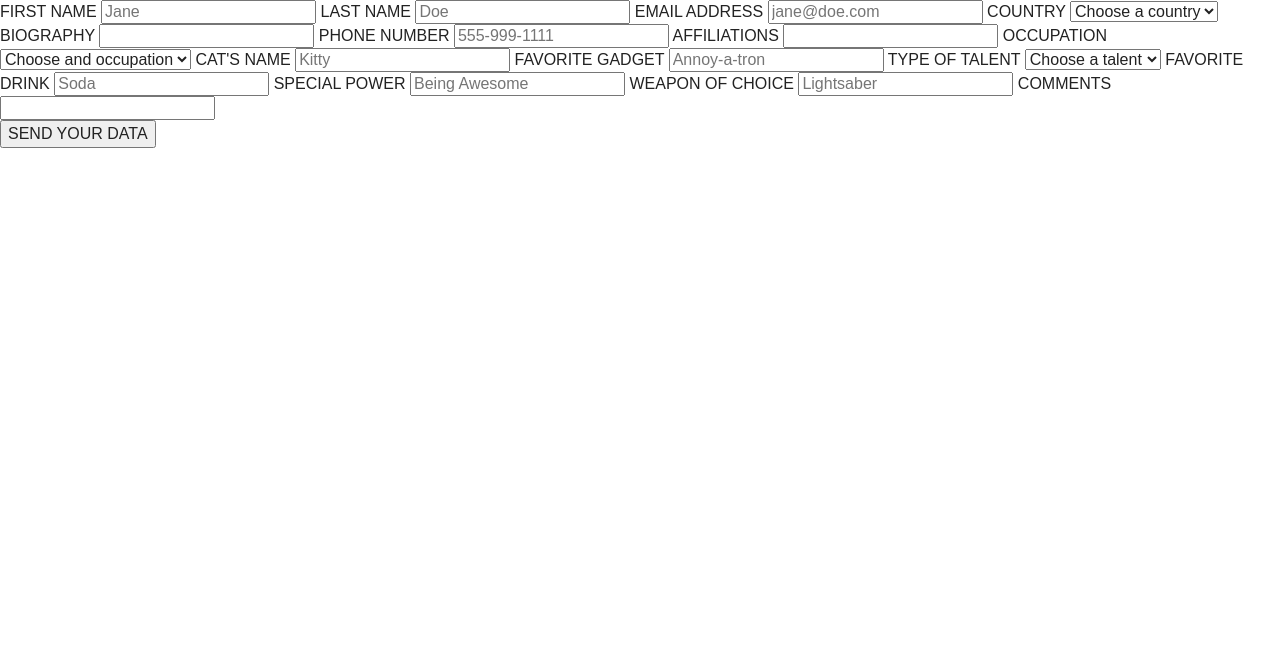
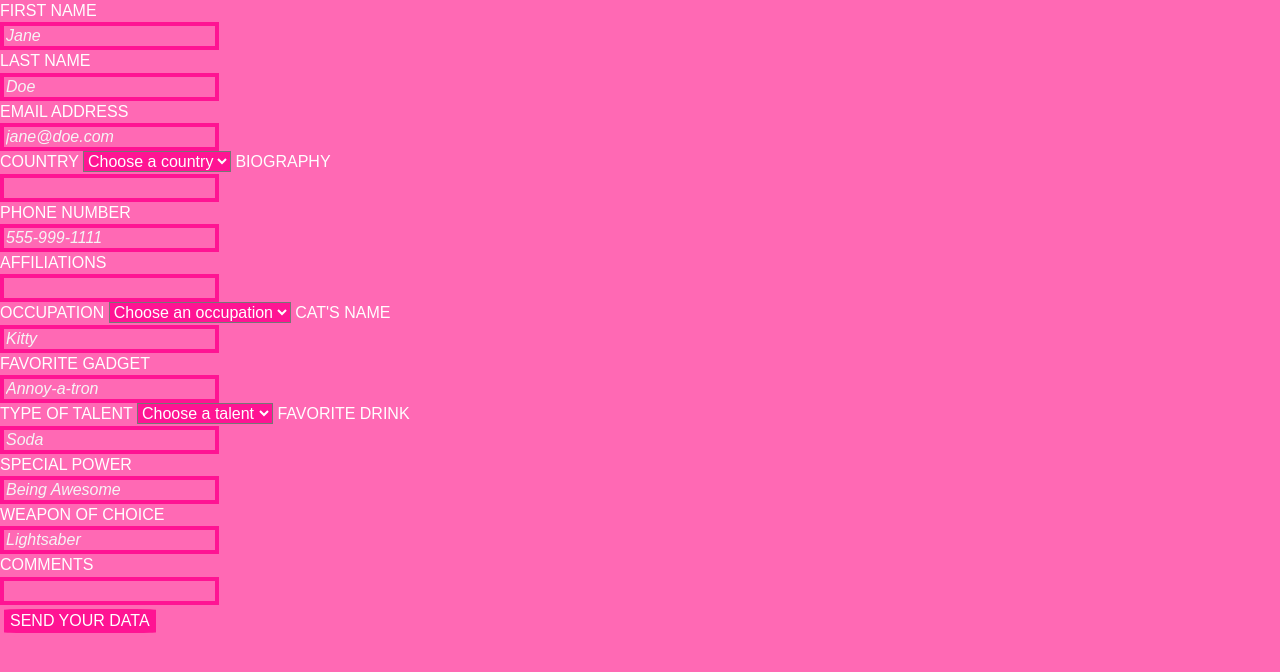
Before and after one commit to JessyRiordan/TIY-Assignments, a website: page MultiColumnForm/index.html in a window 1280 px wide. Drawn offline with nearby package versions, Linux system fonts and the light colour scheme.

Commit message:
finally have some cool colors and fonts

```diff
--- a/MultiColumnForm/css/main.css
+++ b/MultiColumnForm/css/main.css
@@ -95,6 +95,42 @@ textarea {
    Author's custom styles
    ========================================================================== */
 
+body {
+  background-color: hotpink;
+  font-family: fantasy;
+}
+
+span {
+  font-family: fantasy;
+  color: white;
+}
+
+/*Help with formatting input fields https://css-tricks.com/styling-texty-inputs-only/*/
+
+input {
+  display: block;
+  background: hotpink;
+  border: 0.25em solid deeppink;
+  /*color: deeppink;
+  /*color: white;*/
+}
+
+select {
+  background: deeppink;
+  color: white;
+}
+
+::-webkit-input-placeholder {
+  color: whitesmoke;
+  font-style: italic;
+}
+
+button {
+  background: deeppink;
+  border: 0.25em solid hotpink;
+  color: white;
+  border-radius: 15%;
+}
 
 
 
--- a/MultiColumnForm/index.html
+++ b/MultiColumnForm/index.html
@@ -48,7 +48,7 @@
           </label>
           <label class="occupation"><span>OCCUPATION</span>
             <select>
-              <option>Choose and occupation</option>
+              <option>Choose an occupation</option>
               <option>Front End Developer</option>
               <option>Teacher</option>
               <option>Meteorologist</option>
```
